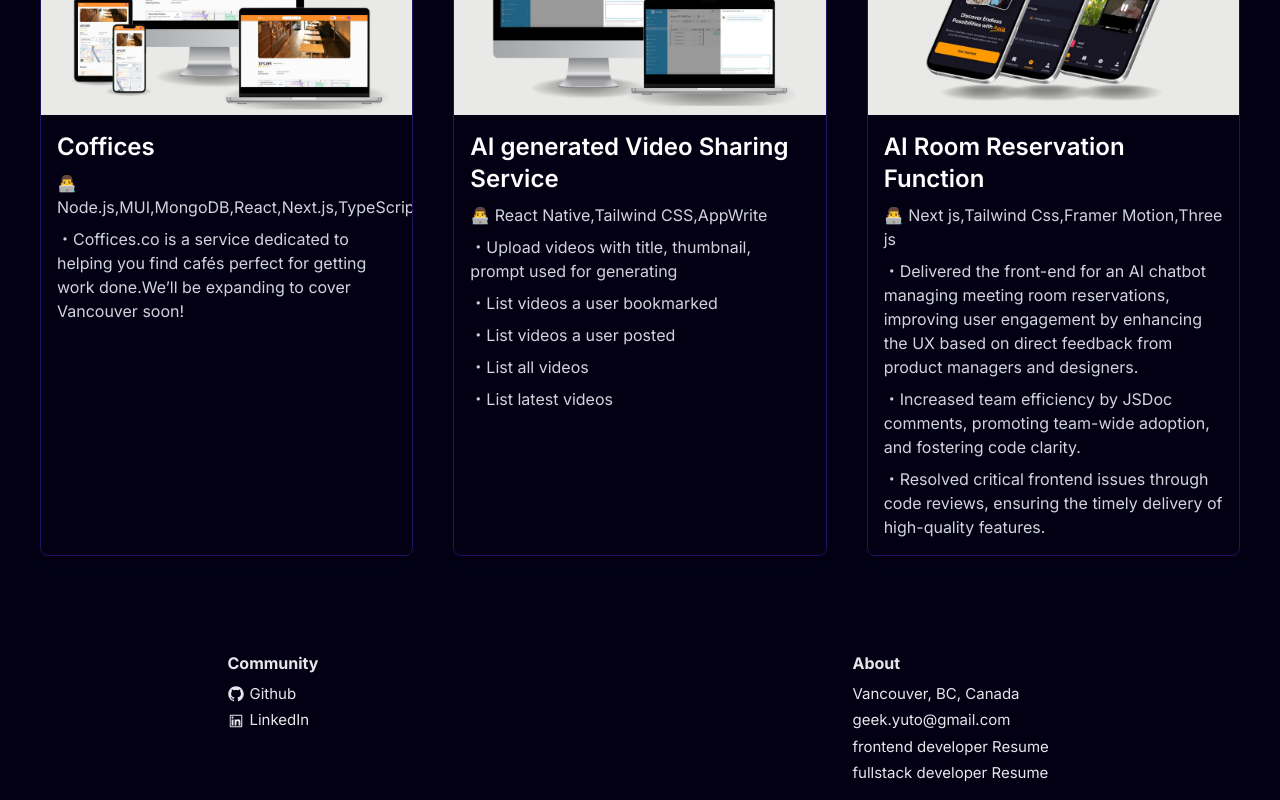
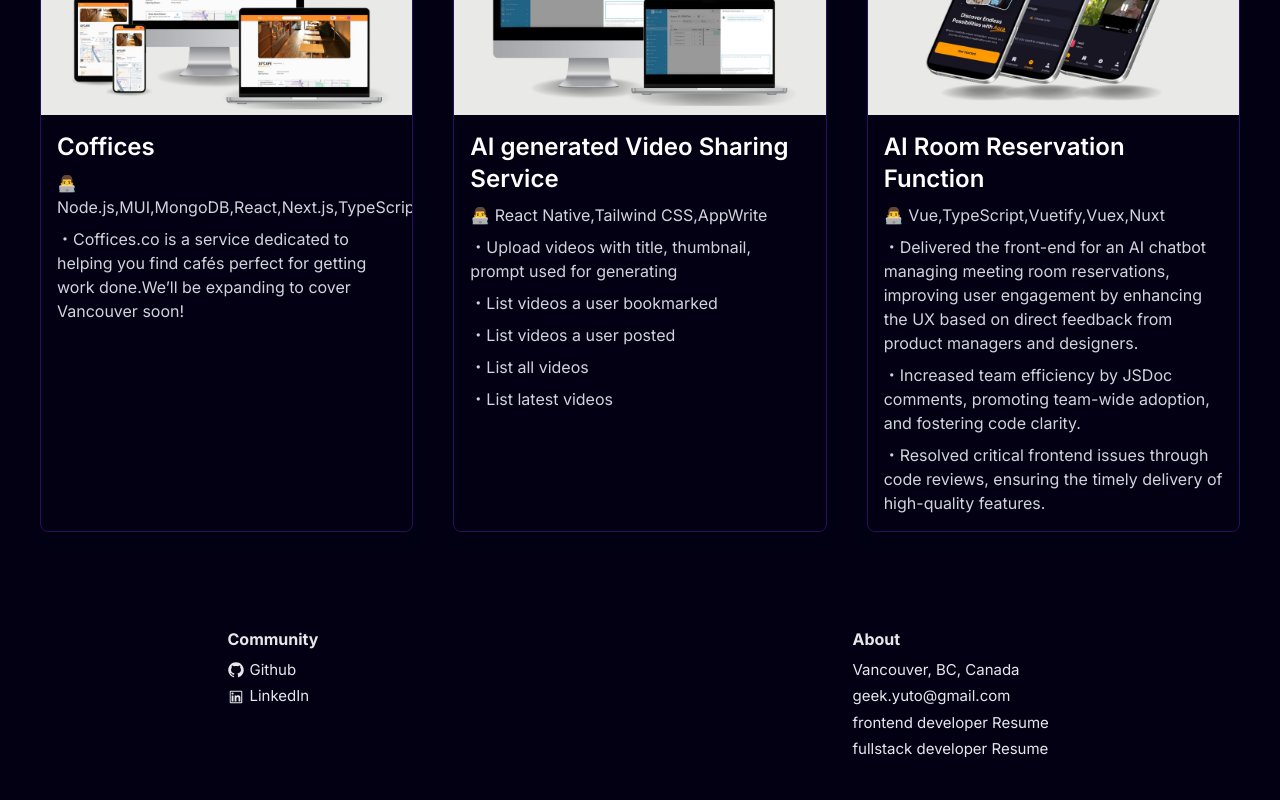
Before and after one commit to yutounun/space-portfolio, a Next.js app: page / in a window 1280 px wide. Shown: the part 3702-4502 px from the top of the page. After the commit the page ends 4478 px from the top, so only its background shows below. Built offline with nearby package versions, Linux system fonts and the light colour scheme; a web font is replaced by a local one.

Commit message:
fix portfolio

```diff
--- a/app/constants/index.ts
+++ b/app/constants/index.ts
@@ -424,7 +424,7 @@ export const Projects_data = [
     src: "/carpenter.jpg",
     link: "https://andrew-ichihara.vercel.app/",
     types: ["website"],
-    skills: ["Node.js", "MUI", "MongoDB", "React", "Next.js", "TypeScript"],
+    skills: ["SquareSpace"],
   },
   {
     title: "AI generated Video Sharing Service",
@@ -450,7 +450,7 @@ export const Projects_data = [
     src: "/nativeapp.jpg",
     link: "https://andrew-ichihara.vercel.app/",
     types: ["webservice"],
-    skills: ["Next js", "Tailwind Css", "Framer Motion", "Three js"],
+    skills: ["Vue", "TypeScript", "Vuetify", "Vuex", "Nuxt"],
   },
   {
     title: "Coffices - Figma design",
```
